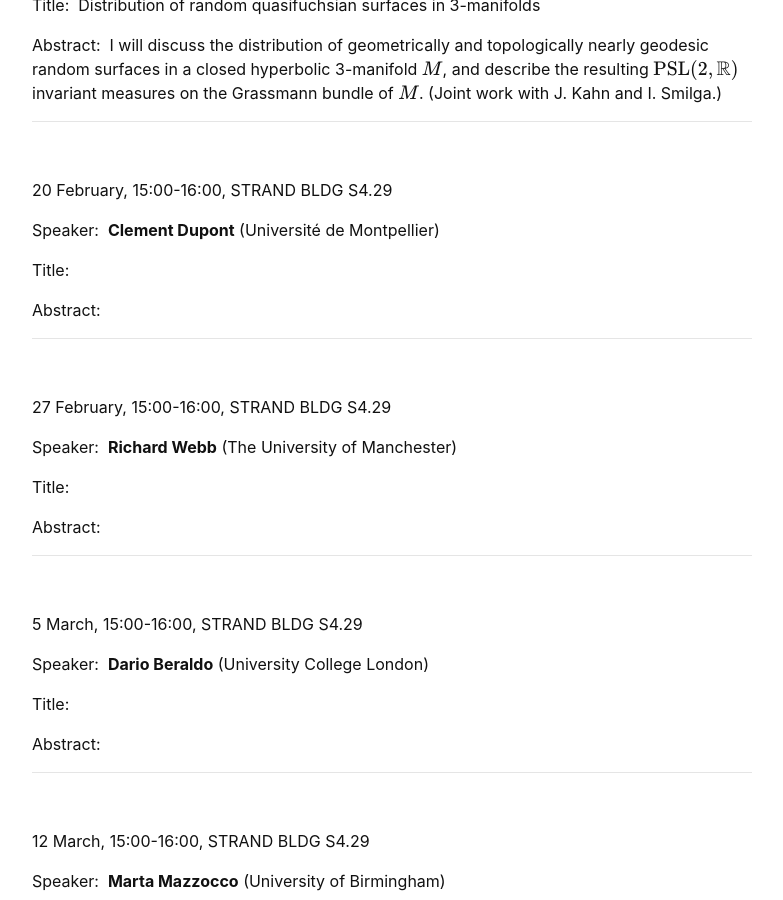
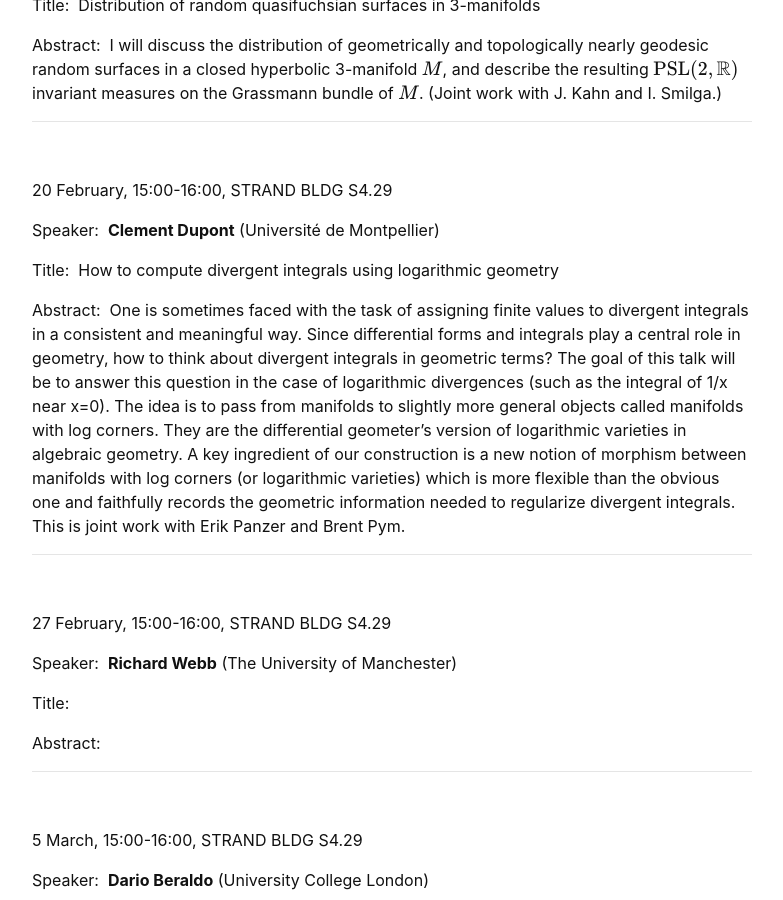
Before and after one commit to kcl-geometry-seminar/kcl-geometry-seminar.github.io, a Jekyll site: the page built from pages/index.md, in a window 1280 px wide and 900 px high, scrolled down 1540 px. Shown: the whole window, without its empty margins (248-1031 px from the left). Built offline with Jekyll 4.4.1, drawn with Linux system fonts in a browser that asks for light colours; formulas are drawn with MathJax 3; a script that is not in the unit is left out.

Commit message:
Update index.md
Updated the title and abstract for Clement Dupont

```diff
--- a/pages/index.md
+++ b/pages/index.md
@@ -73,9 +73,11 @@ Abstract:&nbsp; I will discuss the distribution of geometrically and topological
 
 Speaker:&nbsp; **Clement Dupont** (Université de Montpellier)
 
-Title:&nbsp;
+Title:&nbsp; How to compute divergent integrals using logarithmic geometry
 
-Abstract:&nbsp;
+Abstract:&nbsp; One is sometimes faced with the task of assigning finite values to divergent integrals in a consistent and meaningful way. Since differential forms and integrals play a central role in geometry, how to think about divergent integrals in geometric terms? The goal of this talk will be to answer this question in the case of logarithmic divergences (such as the integral of 1/x near x=0).
+The idea is to pass from manifolds to slightly more general objects called manifolds with log corners. They are the differential geometer’s version of logarithmic varieties in algebraic geometry. A key ingredient of our construction is a new notion of morphism between manifolds with log corners (or logarithmic varieties) which is more flexible than the obvious one and faithfully records the geometric information needed to regularize divergent integrals.
+This is joint work with Erik Panzer and Brent Pym.
 
 ---------------------------------------------------------
 
```
